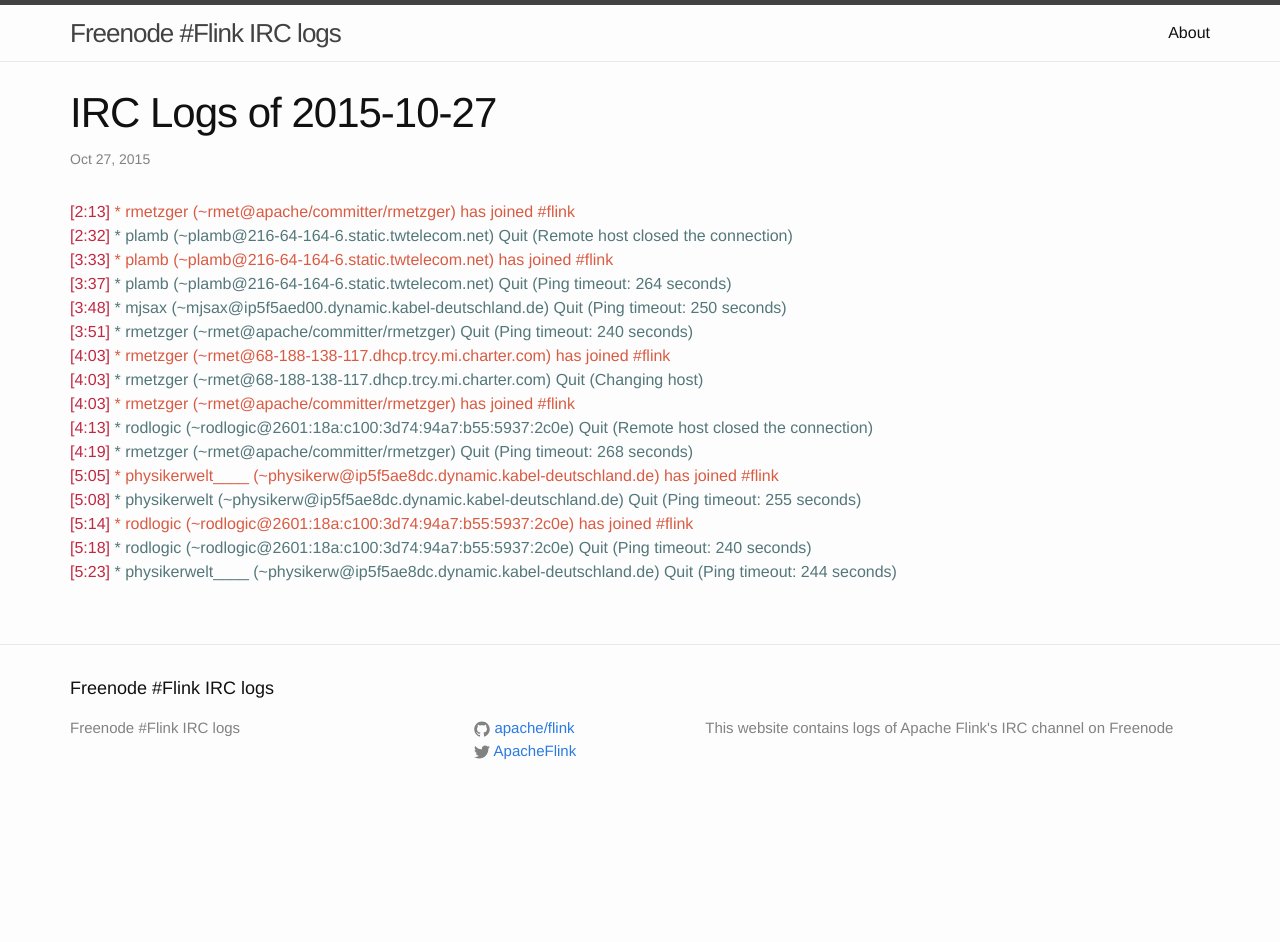
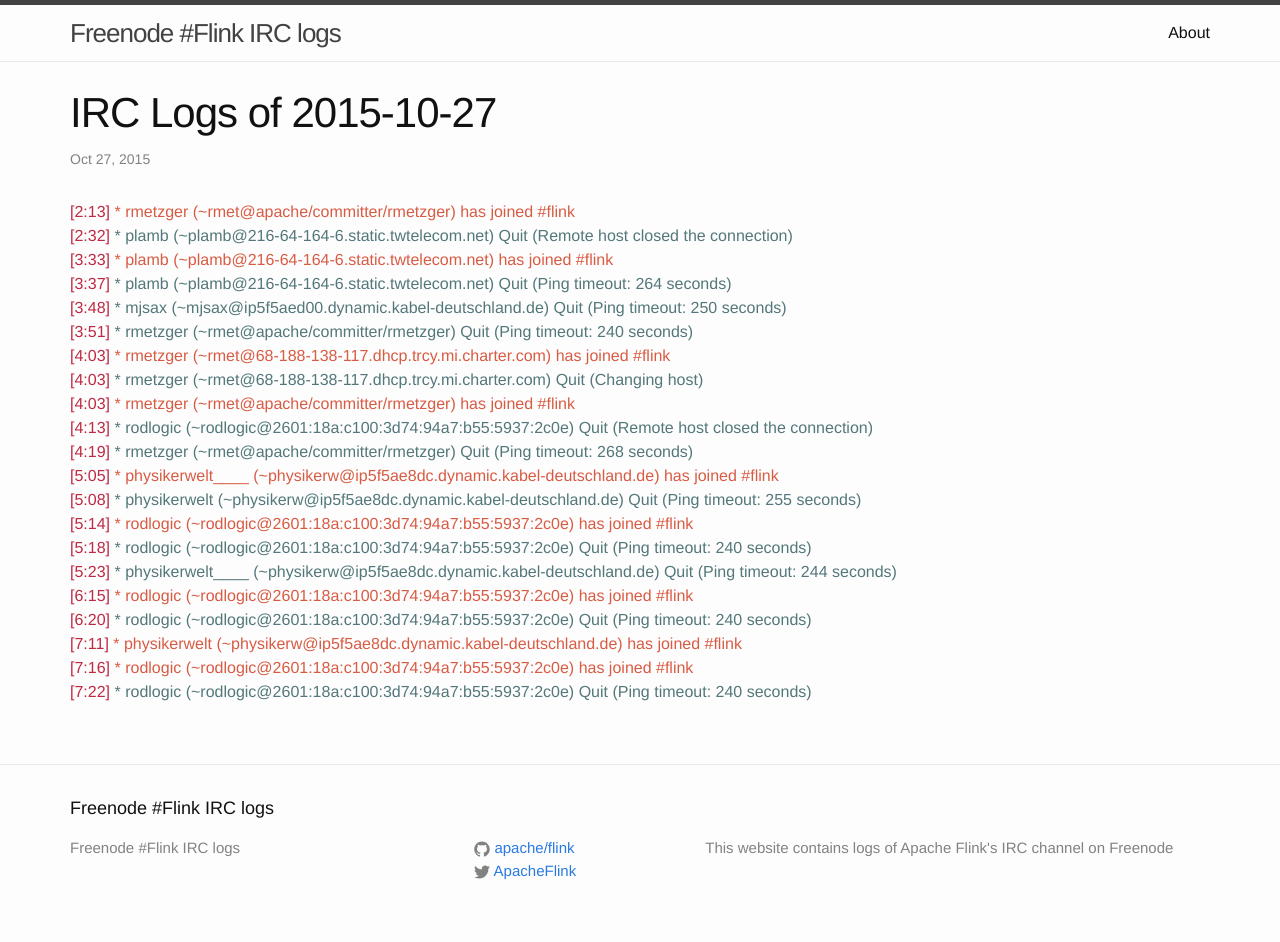
Before and after one commit to flink-irc-logs/flink-irc-logs.github.io, a Jekyll site: the page built from _posts/2015-10-27-logs.markdown, in a window 1280 px wide. Built offline with Jekyll 4.4.1, drawn with Linux system fonts in a browser that asks for light colours; before the commit the page ends 900 px from its top, so only the background shows below that.

Commit message:
Update of the logs on Tue Oct 27 08:15:18 CET 2015

```diff
--- a/_posts/2015-10-27-logs.markdown
+++ b/_posts/2015-10-27-logs.markdown
@@ -20,3 +20,8 @@
 <span class="irc-date">[5:14]</span> <span class="irc-green">* rodlogic (~rodlogic@2601:18a:c100:3d74:94a7:b55:5937:2c0e) has joined #flink</span><br />
 <span class="irc-date">[5:18]</span> <span class="irc-navy">* rodlogic (~rodlogic@2601:18a:c100:3d74:94a7:b55:5937:2c0e) Quit (Ping timeout: 240 seconds)</span><br />
 <span class="irc-date">[5:23]</span> <span class="irc-navy">* physikerwelt____ (~physikerw@ip5f5ae8dc.dynamic.kabel-deutschland.de) Quit (Ping timeout: 244 seconds)</span><br />
+<span class="irc-date">[6:15]</span> <span class="irc-green">* rodlogic (~rodlogic@2601:18a:c100:3d74:94a7:b55:5937:2c0e) has joined #flink</span><br />
+<span class="irc-date">[6:20]</span> <span class="irc-navy">* rodlogic (~rodlogic@2601:18a:c100:3d74:94a7:b55:5937:2c0e) Quit (Ping timeout: 240 seconds)</span><br />
+<span class="irc-date">[7:11]</span> <span class="irc-green">* physikerwelt (~physikerw@ip5f5ae8dc.dynamic.kabel-deutschland.de) has joined #flink</span><br />
+<span class="irc-date">[7:16]</span> <span class="irc-green">* rodlogic (~rodlogic@2601:18a:c100:3d74:94a7:b55:5937:2c0e) has joined #flink</span><br />
+<span class="irc-date">[7:22]</span> <span class="irc-navy">* rodlogic (~rodlogic@2601:18a:c100:3d74:94a7:b55:5937:2c0e) Quit (Ping timeout: 240 seconds)</span><br />
```
